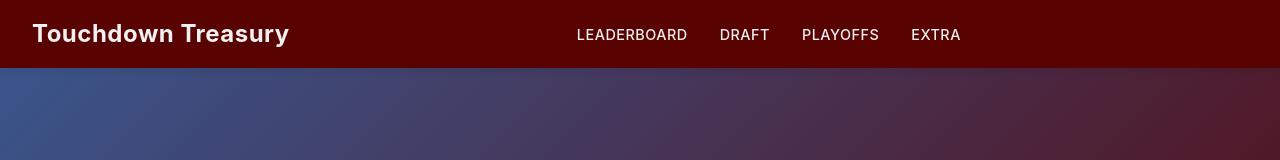
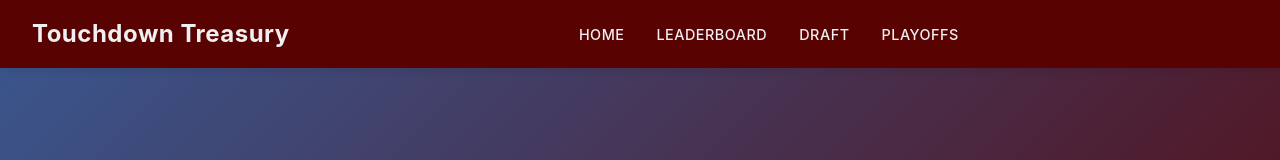
Before and after one commit to Bre-Wonder/touchdownTreasury, a React (Vite) app: page / in a window 1280 px wide. Shown: the top 160 px of the page. Built offline with nearby package versions, Linux system fonts and the light colour scheme.

Commit message:
changed position of headers

```diff
--- a/src/components/Header.tsx
+++ b/src/components/Header.tsx
@@ -27,10 +27,10 @@ const Header: React.FC = () => {
 
         <nav className={`header-nav ${menuOpen ? 'active' : ''}`}>
           <ul className="nav-list">
-            <li><a href="#home">LEADERBOARD</a></li>
-            <li><a href="#new">DRAFT</a></li>
-            <li><a href="#products">PLAYOFFS</a></li>
-            <li><a href="#merch">EXTRA</a></li>
+            <li><a href="#home">HOME</a></li>
+            <li><a href="#new">LEADERBOARD</a></li>
+            <li><a href="#products">DRAFT</a></li>
+            <li><a href="#merch">PLAYOFFS</a></li>
             {/* <li><a href="#featured">FEATURED</a></li>
             <li><a href="#about">ABOUT</a></li>
             <li><a href="#contact">CONTACT</a></li> */}
```
